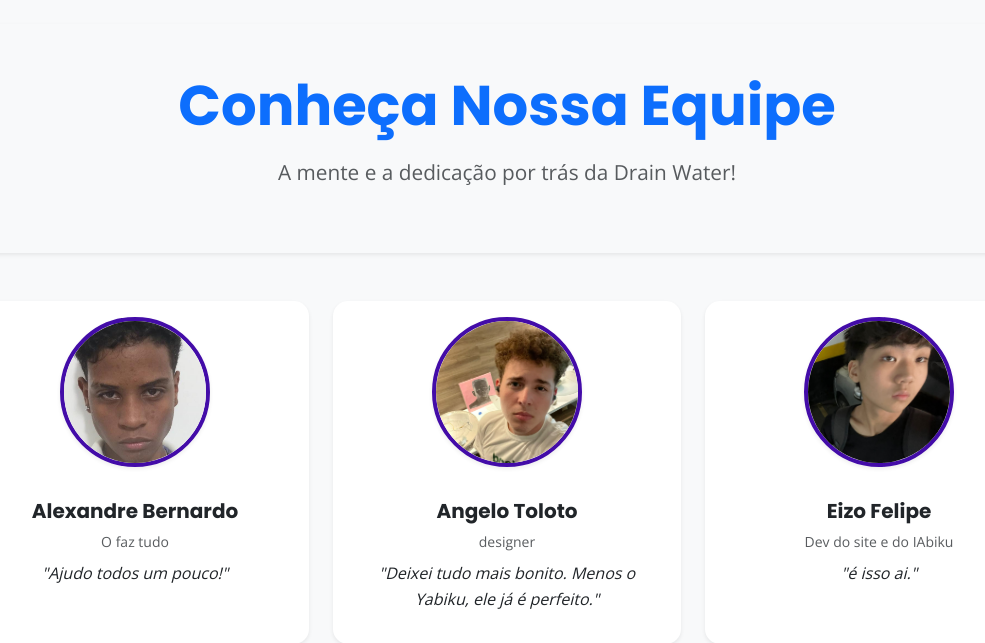
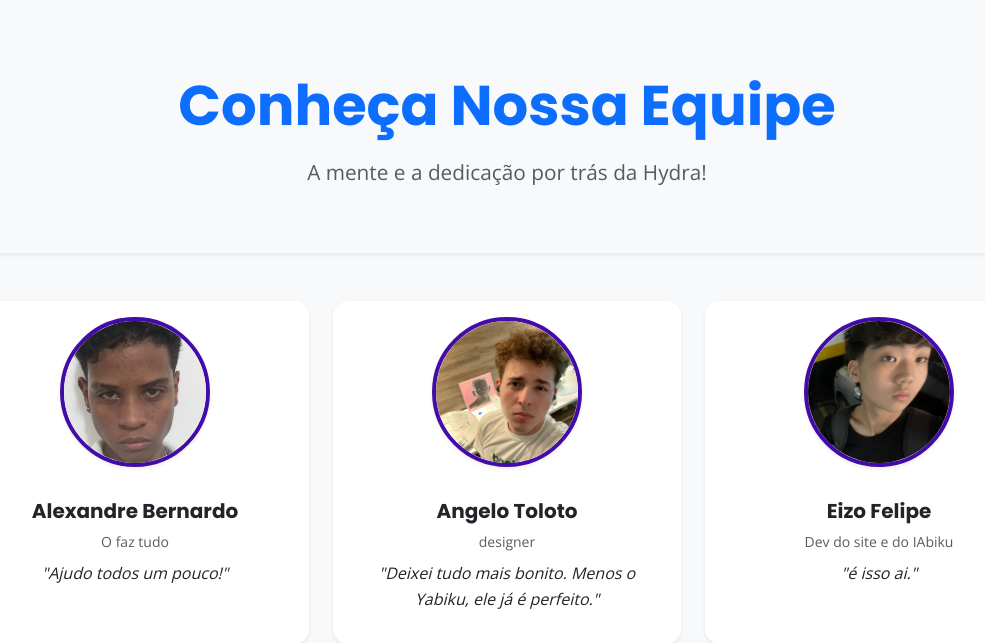
Before and after one commit to Calango123/IAbiku, a Flask app: page /equipe in a window 1280 px wide. Shown: the part 64-707 px from the top of the page, without its empty margins (133-1118 px from the left). Run offline with Flask 3, Linux system fonts and the light colour scheme.

Commit message:
Update equipe.html

```diff
--- a/templates/equipe.html
+++ b/templates/equipe.html
@@ -6,7 +6,7 @@
 <section class="py-5 bg-light rounded shadow-sm mb-4 text-center">
     <div class="container">
         <h1 class="display-4 fw-bold text-primary mb-3">Conheça Nossa Equipe</h1> {# Título mais profissional #}
-        <p class="lead text-muted">A mente e a dedicação por trás da Drain Water!</p> {# Subtítulo mais elegante #}
+        <p class="lead text-muted">A mente e a dedicação por trás da Hydra!</p> {# Subtítulo mais elegante #}
     </div>
 </section>
 
```
